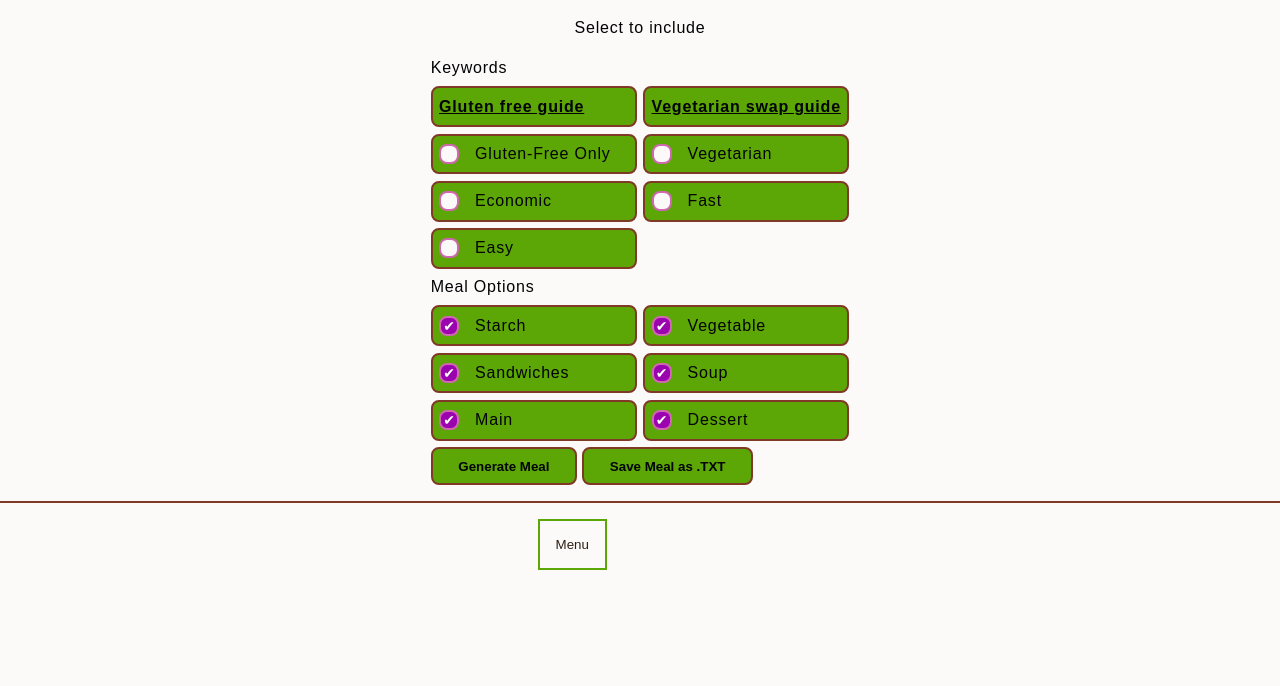
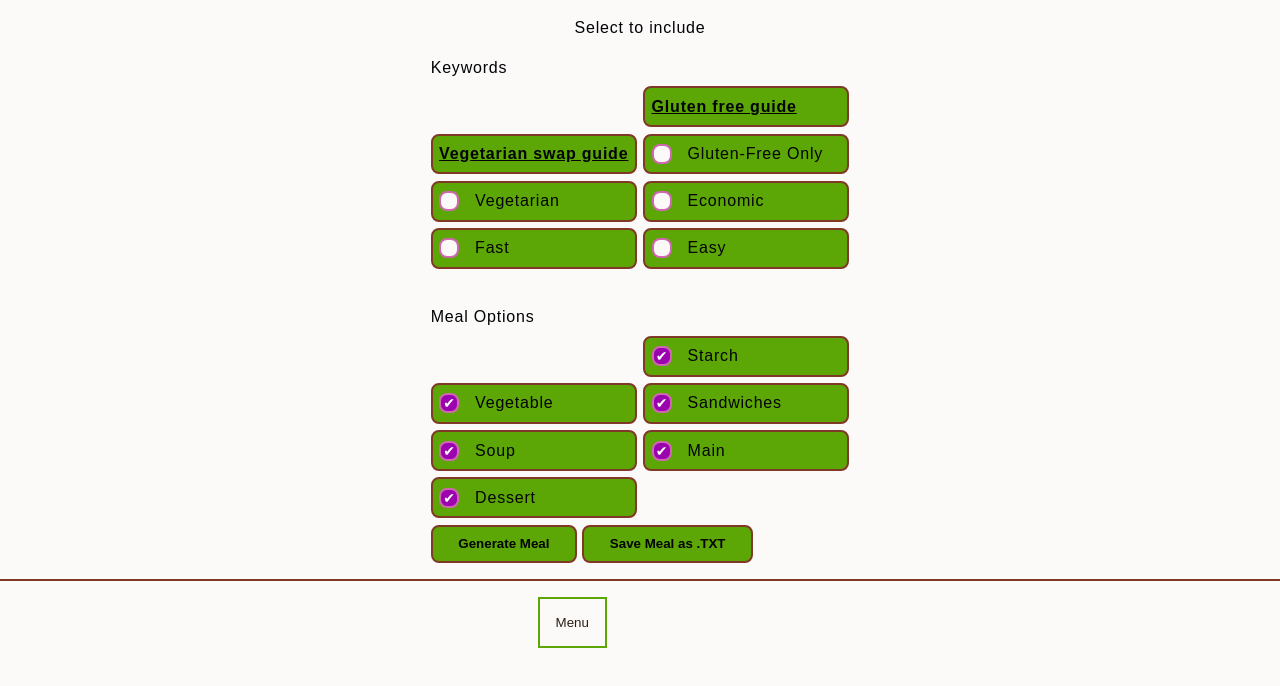
Before and after one commit to lanternLightDeveloper/newMealGenerator, a SvelteKit app: page / in a window 1280 px wide. Both pictures are taken after a click on the button "Menu". Shown: the top 686 px of the page. Built offline with nearby package versions, Linux system fonts and the light colour scheme.

Commit message:
Add files via upload

```diff
--- a/src/routes/+page.svelte
+++ b/src/routes/+page.svelte
@@ -136,10 +136,11 @@
 				<p>Select to include</p>
 				<article class="controls">
 					<p class="double-Block">Keywords</p>
-
+					<br />
 					<label for="MakeGf">
 						<a style="color: var(--txt-1);" href="/MakeGf">Gluten free guide</a>
 					</label>
+
 					<label for="MakeVeg">
 						<a style="color: var(--txt-1);" href="/MakeVeg">Vegetarian swap guide</a>
 					</label>
@@ -160,7 +161,7 @@
 					</label>
 
 					<br />
-					<p>Meal Options</p>
+					<p class="double-Block">Meal Options</p>
 					<br />
 					<label><input type="checkbox" bind:checked={includeStarch} /> Starch</label>
 					<label><input type="checkbox" bind:checked={includeVeg} /> Vegetable</label>
```
